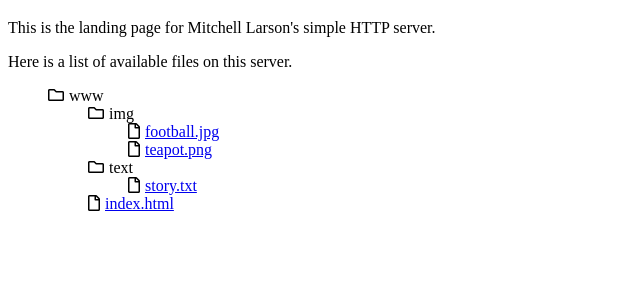
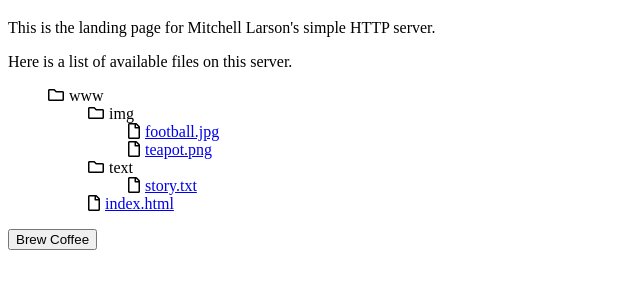
Before and after one commit to larsonma/CE-4961-Project4, a plain HTML site: page www/index.html in a window 1280 px wide. Shown: the part 61-350 px from the top of the page, without its empty margins (0-640 px from the left). Drawn offline with Linux system fonts and the light colour scheme.

Commit message:
Adding a button for brewing coffee

```diff
--- a/www/index.html
+++ b/www/index.html
@@ -30,6 +30,7 @@
             <li style="list-style-type:none"><i class="far fa-file"></i><span style="padding-left: 5px"><a href="/index.html">index.html</a></span></li>
         </ul>
     </ul>
+    <a href="/brew/coffee"><button>Brew Coffee</button></a>
 </body>
 
 </html>
```
